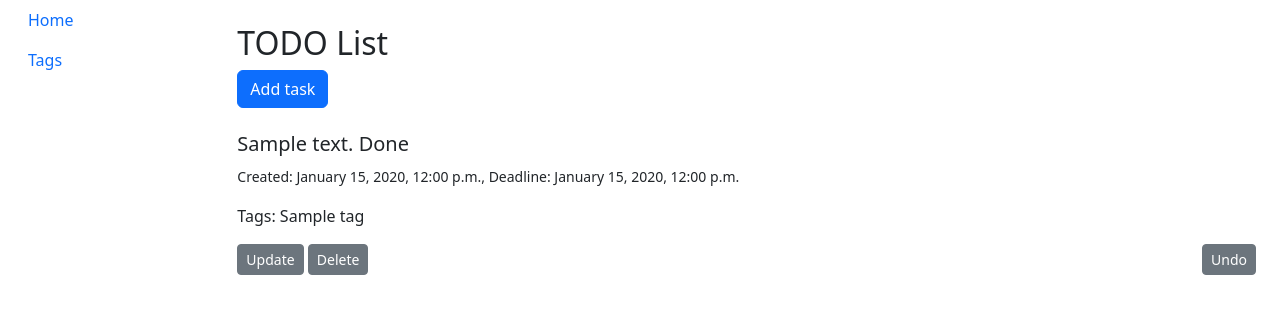
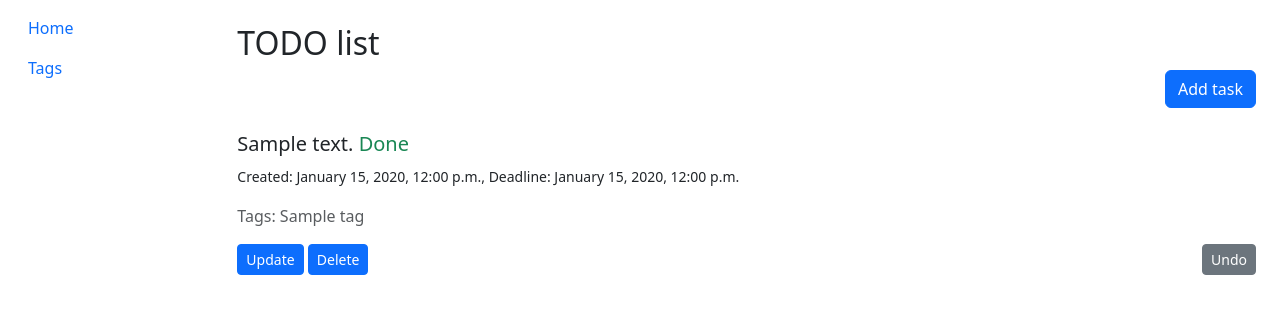
Before and after one commit to Profy8712/To-do-list-mate, a Django app: page / in a window 1280 px wide. Shown: the top 314 px of the page. Run offline with Django 5.2, Linux system fonts and the light colour scheme; tables that the repository leaves empty hold one stand-in row (values such as "Sample post"); some libraries are stand-ins or nearby versions.

Commit message:
update home.html

```diff
--- a/templates/base.html
+++ b/templates/base.html
@@ -12,6 +12,7 @@
     <div class="container-fluid">
         <div class="row">
             <div class="col-md-2 sidebar">
+                <h4 class="sidebar-title"></h4>
                 <ul class="nav flex-column">
                     <li class="nav-item">
                         <a class="nav-link {% if request.path == '/' %}active{% endif %}" href="{% url 'tasks:home' %}">Home</a>
@@ -21,9 +22,8 @@
                     </li>
                 </ul>
             </div>
-            <main class="col-md-10">
-                {% block content %}
-                {% endblock %}
+            <main class="col-md-10 main-content">
+                {% block content %}{% endblock %}
             </main>
         </div>
     </div>
--- a/templates/tasks/home.html
+++ b/templates/tasks/home.html
@@ -3,18 +3,25 @@
 
 {% block content %}
 <div class="container mt-4">
-    <h2>TODO List</h2>
-    <a href="{% url 'tasks:task_add' %}" class="btn btn-primary mb-4">Add task</a>
+    <h2>TODO list</h2>
+    <div class="d-flex justify-content-end">
+        <a href="{% url 'tasks:task_add' %}" class="btn btn-primary mb-4">Add task</a>
+    </div>
 
     <div class="task-list">
         {% for task in tasks %}
-        <div class="task-item">
-            <h5>{{ task.content }} <span class="{% if task.done %}done{% else %}not-done{% endif %}">{{ task.done|yesno:"Done,Not done" }}</span></h5>
+        <div class="task-item mb-4">
+            <h5>
+                {{ task.content }}
+                <span class="{% if task.done %}text-success{% else %}text-danger{% endif %}">
+                    {{ task.done|yesno:"Done,Not done" }}
+                </span>
+            </h5>
             <p><small>Created: {{ task.created|date:"F j, Y, g:i a" }}{% if task.deadline %}, Deadline: {{ task.deadline|date:"F j, Y, g:i a" }}{% endif %}</small></p>
-            <p>Tags: {% for tag in task.tags.all %}{{ tag.name }} {% endfor %}</p>
+            <p class="text-muted">Tags: {% for tag in task.tags.all %}{{ tag.name }} {% endfor %}</p>
             <div class="task-actions">
-                <a href="{% url 'tasks:task_update' task.pk %}" class="btn btn-secondary btn-sm">Update</a>
-                <a href="{% url 'tasks:task_delete' task.pk %}" class="btn btn-secondary btn-sm">Delete</a>
+                <a href="{% url 'tasks:task_update' task.pk %}" class="btn btn-primary btn-sm">Update</a>
+                <a href="{% url 'tasks:task_delete' task.pk %}" class="btn btn-primary btn-sm">Delete</a>
                 <a href="{% url 'tasks:toggle_task' task.pk %}" class="btn {% if task.done %}btn-secondary{% else %}btn-success{% endif %} btn-sm float-end">{{ task.done|yesno:"Undo,Complete" }}</a>
             </div>
         </div>
```
Also changed, not shown: static/css/styles.css (+16 -3 lines).
